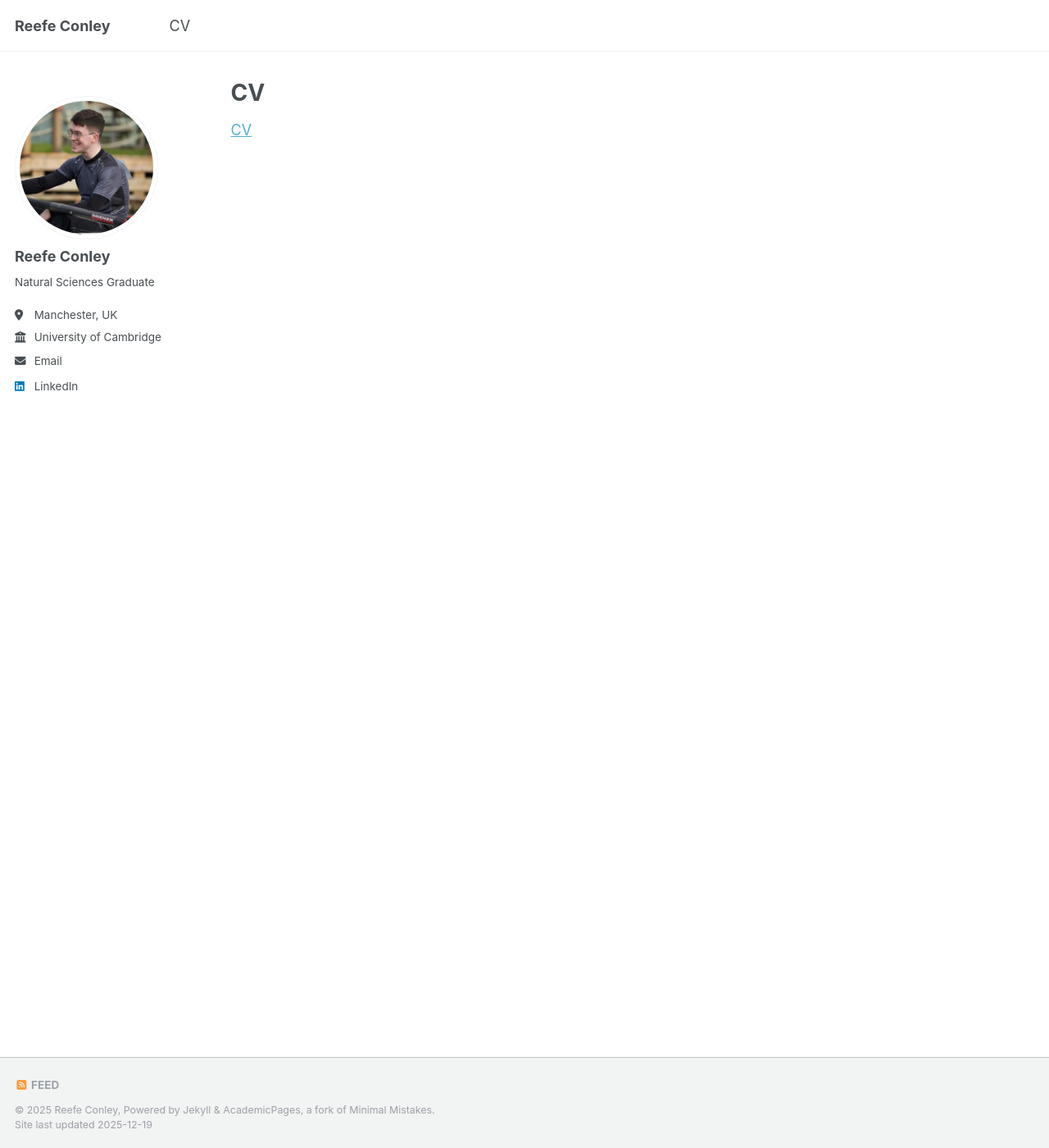
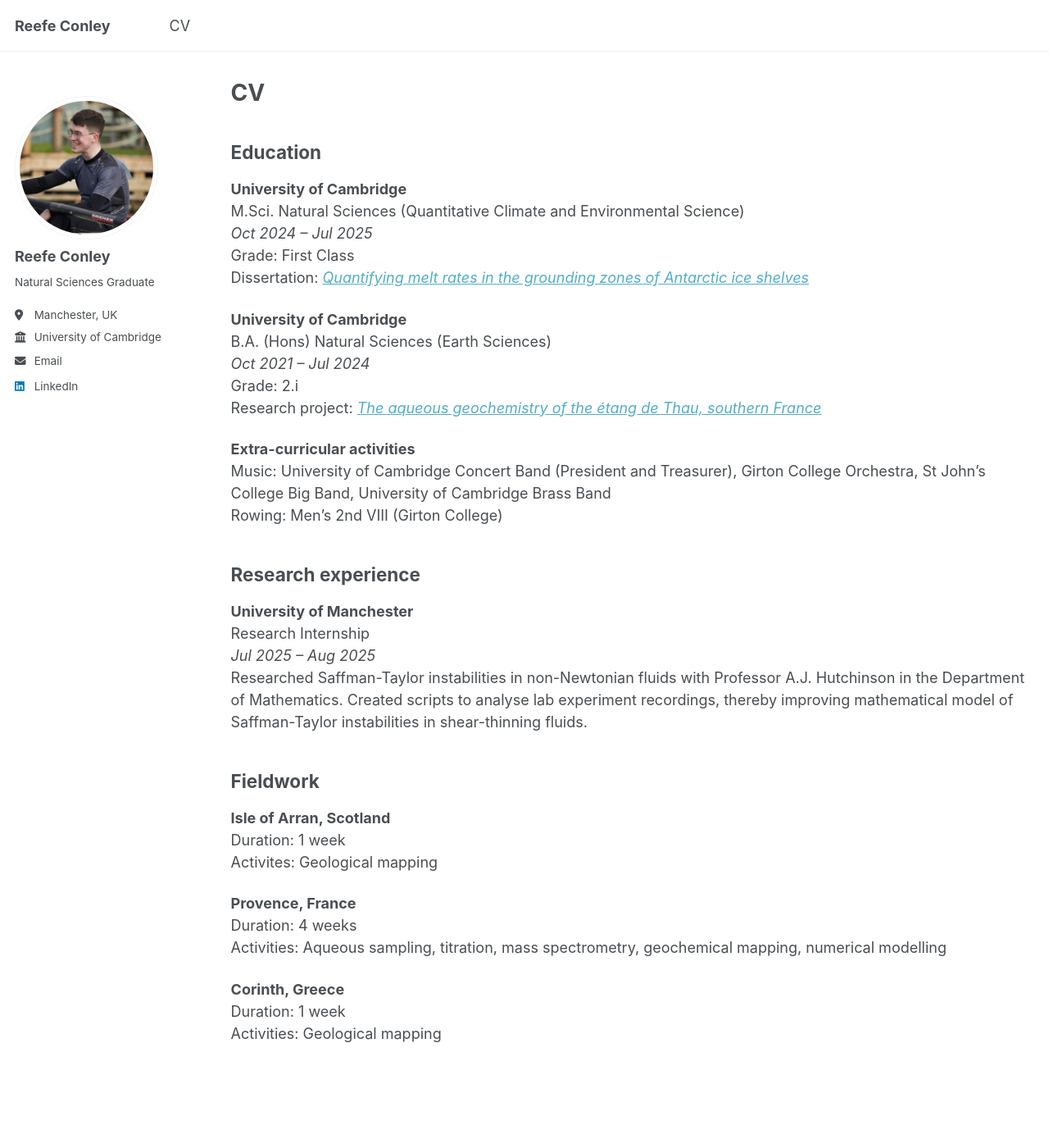
Before and after one commit to reefeconley/reefeconley.github.io, a Jekyll site: the page built from _pages/cv.md, in a window 1280 px wide and 1400 px high. Shown: the whole window at 82% size. Built offline with Jekyll 4.4.1, drawn with Linux system fonts in a browser that asks for light colours; a script that is not in the unit is left out.

Commit message:
moved cv to separate page

```diff
--- a/_pages/cv.md
+++ b/_pages/cv.md
@@ -9,4 +9,41 @@ redirect_from:
 
 {% include base_path %}
 
-<a href="/pdfs/CV_Reefe_Conley_General.pdf">CV</a>
+## Education
+
+**University of Cambridge**
+M.Sci. Natural Sciences (Quantitative Climate and Environmental Science)
+*Oct 2024 – Jul 2025*
+Grade: First Class
+Dissertation: <a href="/pdfs/Part_III_Dissertation_rjc213.pdf">*Quantifying melt rates in the grounding zones of Antarctic ice shelves*</a>
+
+**University of Cambridge**
+B.A. (Hons) Natural Sciences (Earth Sciences)
+*Oct 2021 – Jul 2024*
+Grade: 2.i
+Research project: <a href="/pdfs/Part II Report Reefe Conley.pdf">*The aqueous geochemistry of the étang de Thau, southern France*</a>
+
+**Extra-curricular activities**
+Music: University of Cambridge Concert Band (President and Treasurer), Girton College Orchestra, St John's College Big Band, University of Cambridge Brass Band
+Rowing: Men's 2nd VIII (Girton College)
+
+## Research experience
+
+**University of Manchester**
+Research Internship
+*Jul 2025 – Aug 2025*
+Researched Saffman-Taylor instabilities in non-Newtonian fluids with Professor A.J. Hutchinson in the Department of Mathematics. Created scripts to analyse lab experiment recordings, thereby improving mathematical model of Saffman-Taylor instabilities in shear-thinning fluids.
+
+## Fieldwork
+
+**Isle of Arran, Scotland**
+Duration: 1 week
+Activites: Geological mapping
+
+**Provence, France**
+Duration: 4 weeks
+Activities: Aqueous sampling, titration, mass spectrometry, geochemical mapping, numerical modelling
+
+**Corinth, Greece**
+Duration: 1 week
+Activities: Geological mapping
```
